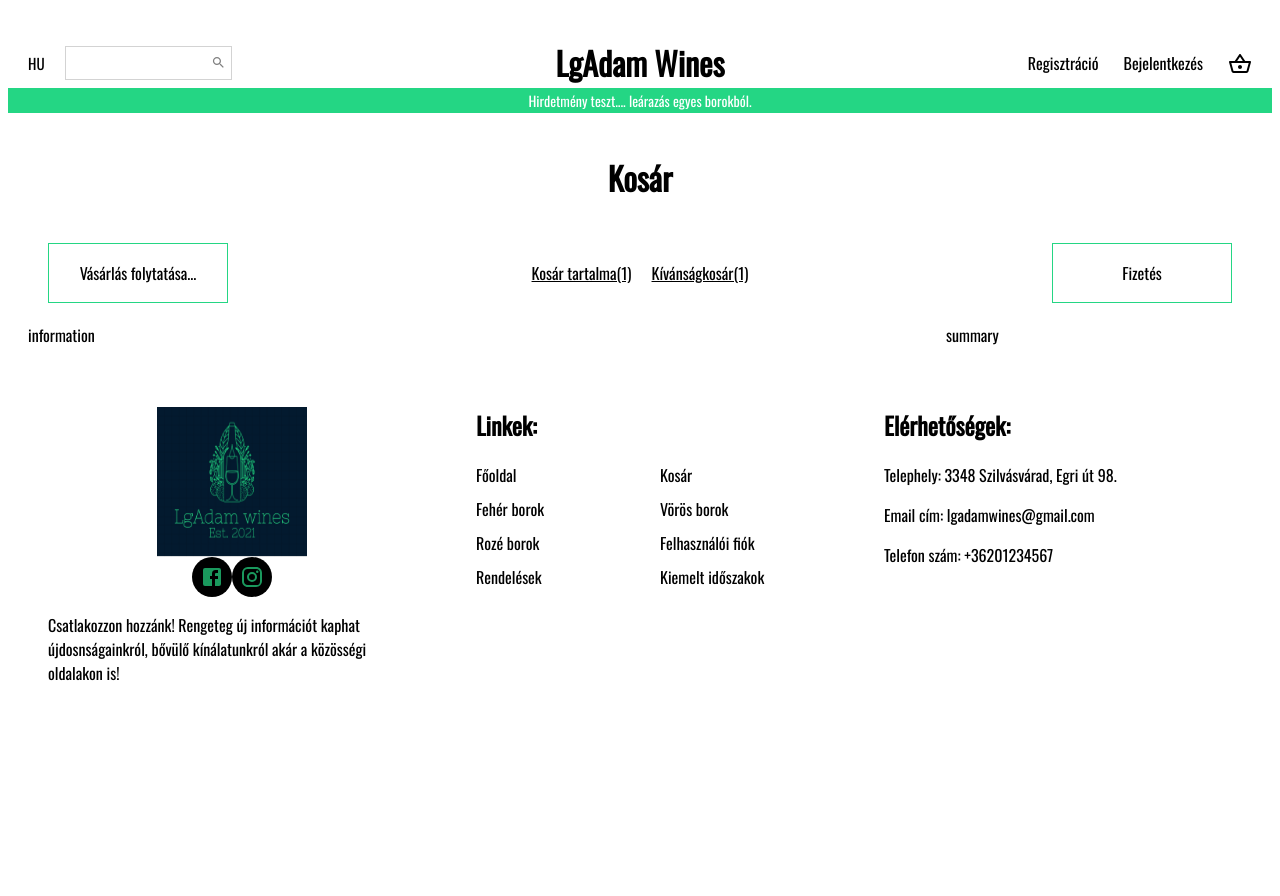
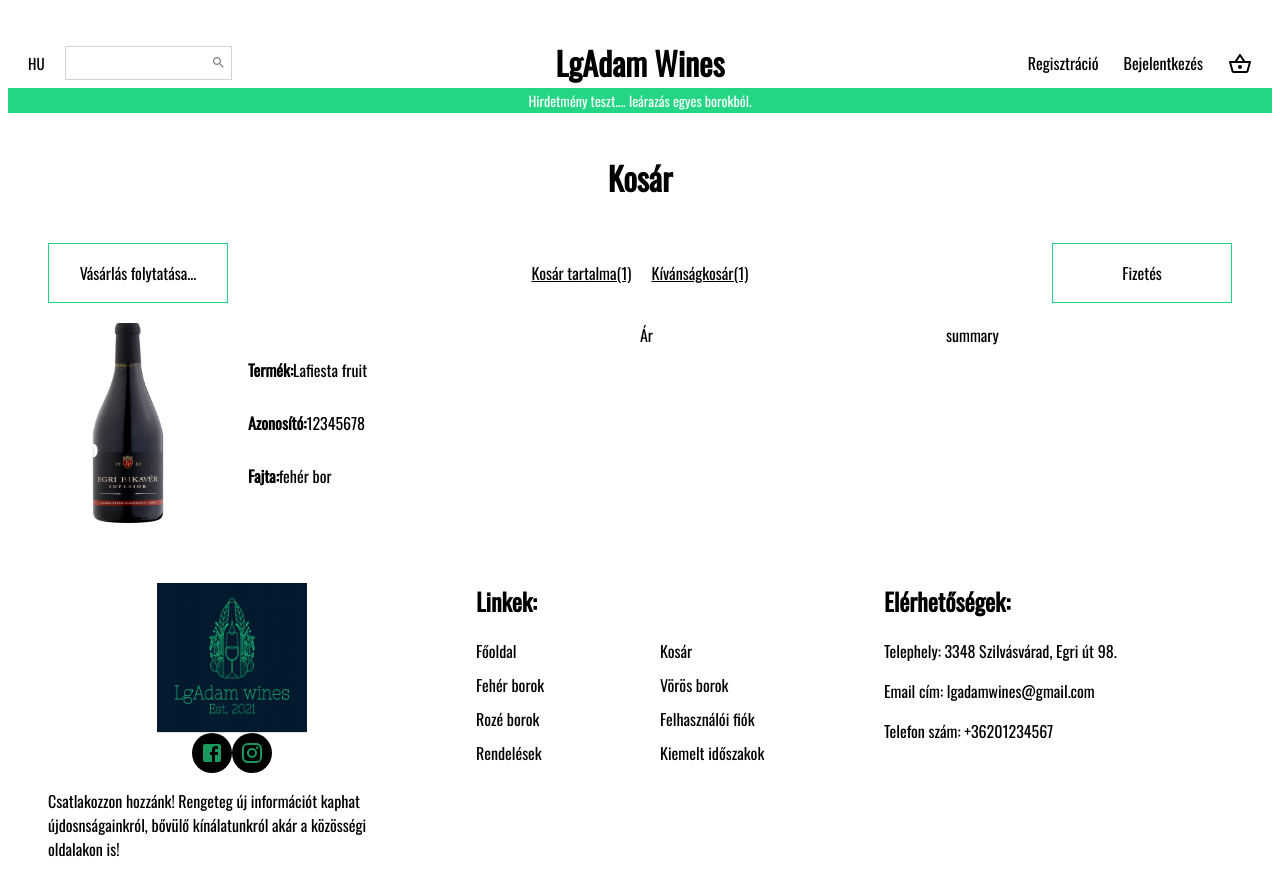
Before and after one commit to lgadam/ii3vey_szakd, a React (Create React App) app in the folder my-app/: page / in a window 1280 px wide. Shown: the top 896 px of the page. Before the commit the page ends 800 px from the top, so only its background shows below. Built offline with nearby package versions, Linux system fonts and the light colour scheme.

Commit message:
Cart page: added information container, image, datas.
Cart page: added information container, image, datas.

```diff
--- a/my-app/src/Pages/Cart.jsx
+++ b/my-app/src/Pages/Cart.jsx
@@ -3,6 +3,7 @@ import Footer from '../Components/Footer'
 import Announcement from '../Components/Announcement'
 import styled from 'styled-components'
 import "../Components/Slider.css"
+import bor from '../advbor1.png';
 const Container = styled.div``
 const Wrapper = styled.div`
     padding: 20px;
@@ -34,6 +35,30 @@ const Information = styled.div`
 const Summary = styled.div`
     flex: 1;
 `
+const Product = styled.div`
+    display: flex;
+    justify-content: space-between;
+`
+const ProductData = styled.div`
+    flex: 2;
+    display: flex;
+`
+const PriceData = styled.div`
+    flex: 1;
+`
+const Image = styled.img`
+    width: 200px;
+    height: 200px;
+`
+const Datas = styled.div`
+    padding: 20px;
+    display: flex;
+    flex-direction: column;
+    justify-content: space-around;
+`
+const ProductName = styled.span``
+const ProductId = styled.span``
+const ProductType = styled.span``
 const Cart = () => {
   return (
     <Container>
@@ -50,7 +75,21 @@ const Cart = () => {
                 <BeginBtn className='btn-slider'>Fizetés</BeginBtn>
             </Begin>
             <End>
-                <Information>information</Information>
+                <Information>
+                    <Product>
+                        <ProductData>
+                            <Image src={bor} />
+                            <Datas>
+                                <ProductName><b>Termék:</b>Lafiesta fruit</ProductName>
+                                <ProductId><b>Azonosító:</b>12345678</ProductId>
+                                <ProductType><b>Fajta:</b>fehér bor</ProductType>
+                            </Datas>
+                        </ProductData>
+                        <PriceData>
+                            Ár
+                        </PriceData>
+                    </Product>
+                </Information>
                 <Summary>summary</Summary>
             </End>
         </Wrapper>
```
